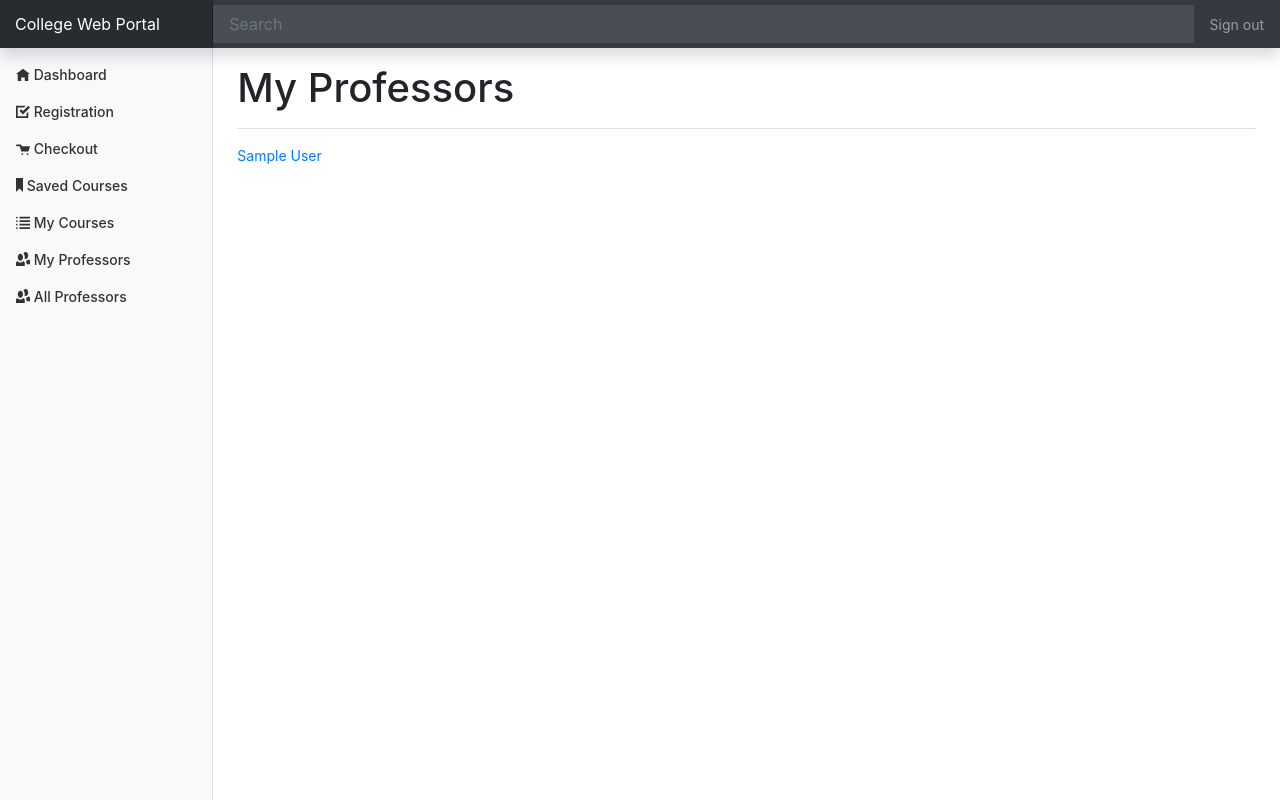
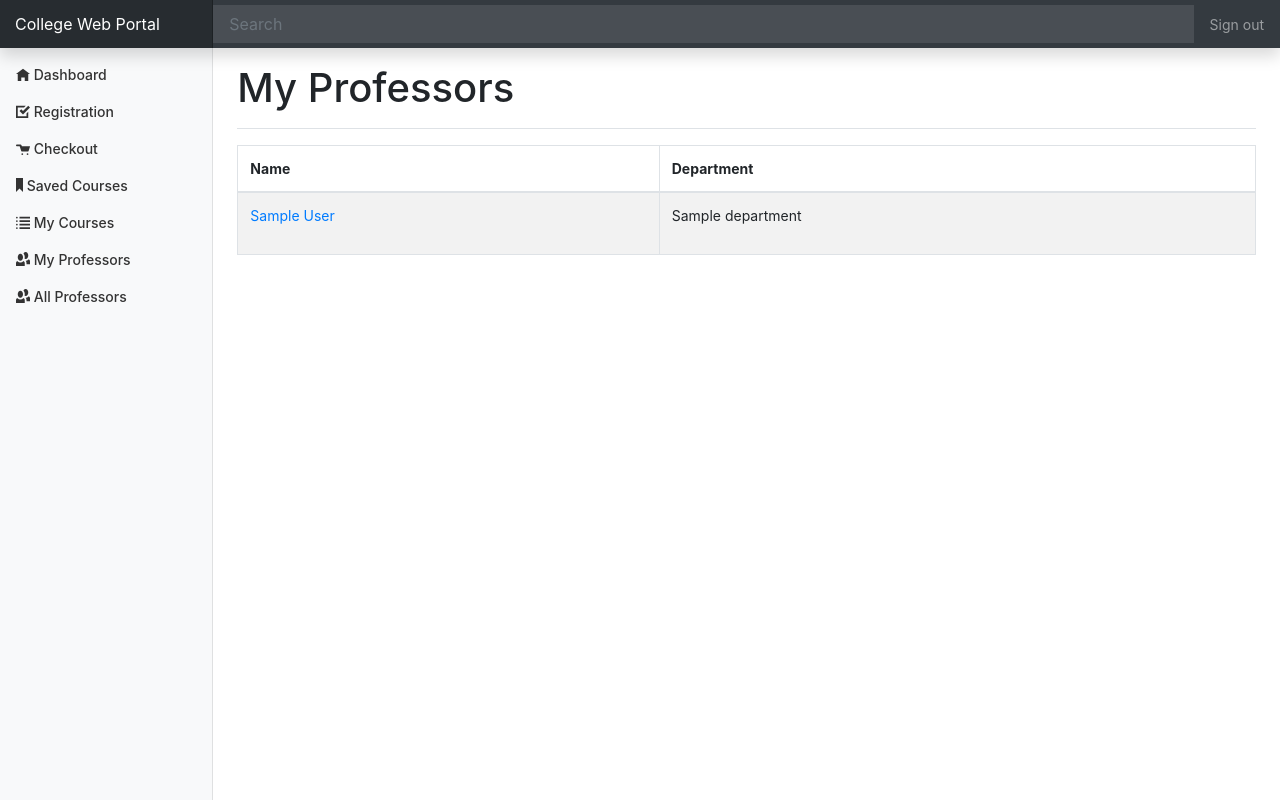
Before and after one commit to CS157A-Team9/cs157a-9, a Django app: template team9/templates/collegeWebPortal/student/professors.html in a window 1280 px wide. Run offline with Django 3.2, Linux system fonts and the light colour scheme; the template is opened without the code that fills it: most values are stand-ins (such as "Sample title", 1, 10 or a date in 2020); parts of the project's set-up code (start-up, migrations or seed data) failed here and were passed over; some libraries are stand-ins or nearby versions.

Commit message:
refine the view for myProfessor and allProfessor

```diff
--- a/team9/templates/collegeWebPortal/student/professors.html
+++ b/team9/templates/collegeWebPortal/student/professors.html
@@ -5,9 +5,21 @@
 </div>
 
 <div>
-	{% for professor in professor_list %}
-	<a href="{% url 'list-professors' professor.user.first_name professor.user.last_name %}">{{ professor.user.first_name }} {{ professor.user.last_name }}</a>
-	<p></p>
-	{% endfor%}
+	<table class="table table-bordered table-striped">
+		<thead>
+			<tr>
+				<th>Name</th>
+				<th>Department</th>
+			</tr>
+		</thead>
+		<tbody>
+			{% for professor in professor_list %}
+			<tr>
+				<td><a href="{% url 'list-professors' professor.user.first_name professor.user.last_name %}">{{ professor.user.first_name }} {{ professor.user.last_name }}</a></td>
+				<td><p>{{professor.department.name}}</p></td>
+			</tr>
+			{% endfor %}
+		</tbody>
+	</table>
 </div>
 {% endblock %}
```
Also changed, not shown: team9/templates/collegeWebPortal/student/all-professors.html (+14 -3 lines).
